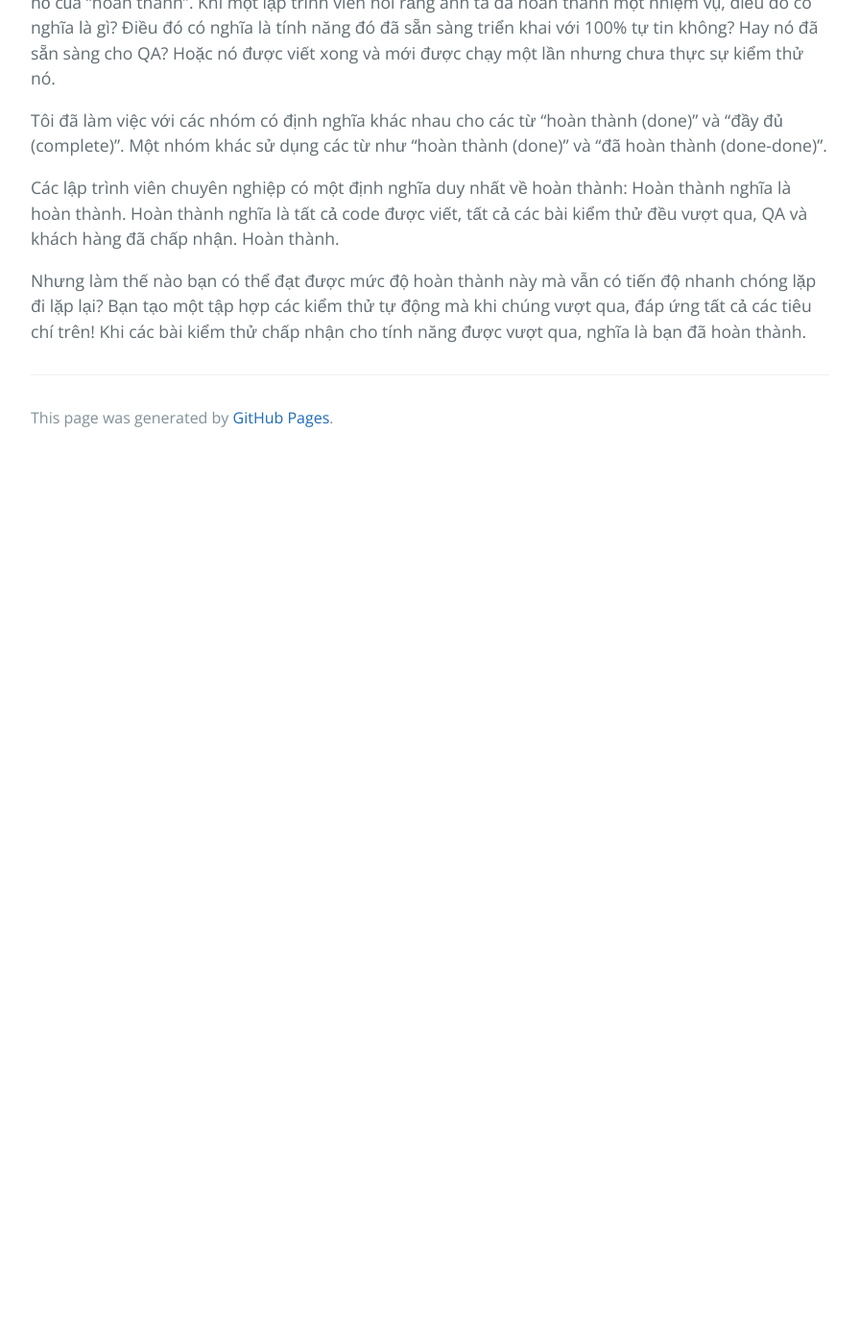
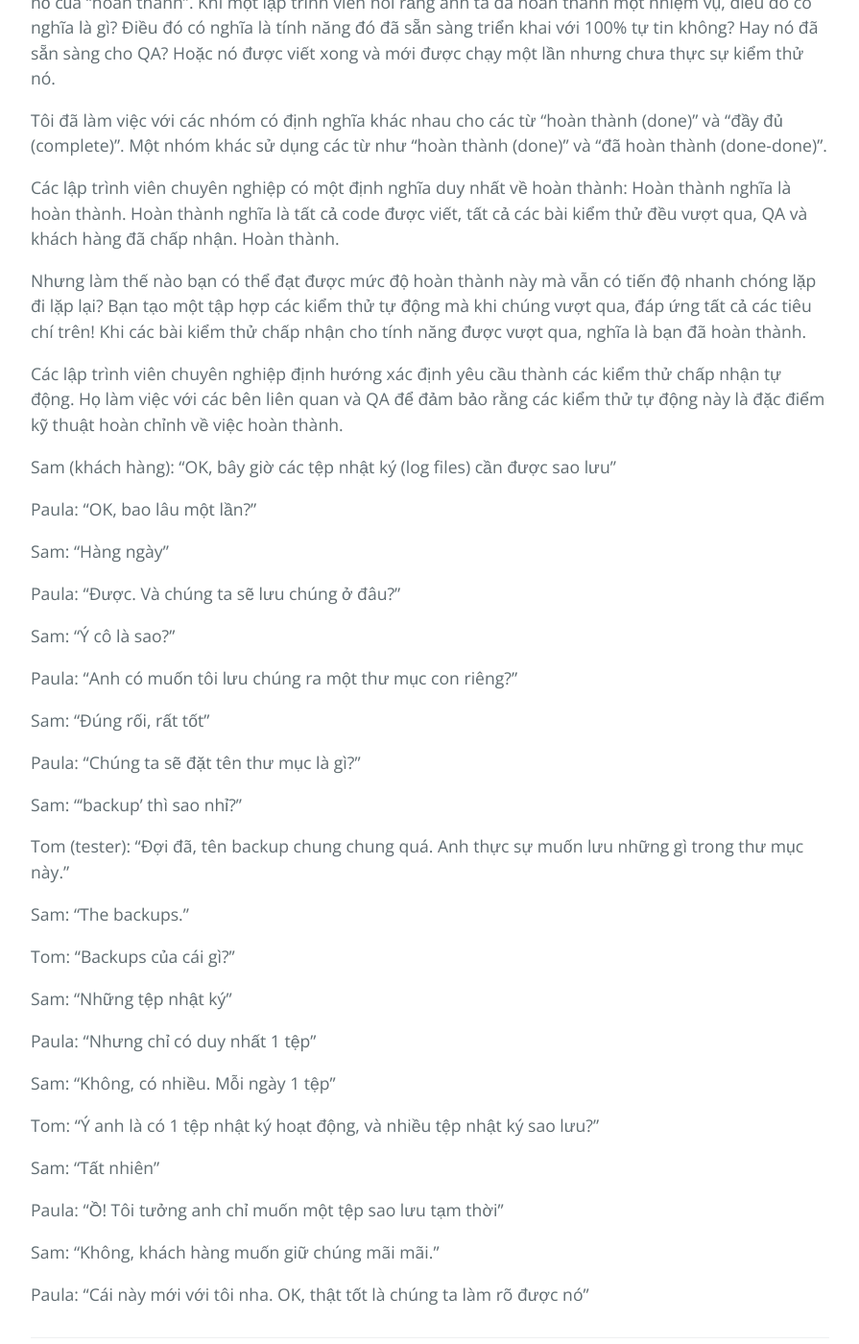
Before and after one commit to HaiBV/haibv.github.io, a Jekyll site: the page built from clean-coder/chapter-7-acceptance-testing.md, in a window 1280 px wide and 1400 px high, scrolled down 5386 px. Shown: the whole window at 96% size, without its empty margins (192-1087 px from the left). Built offline with Jekyll 4.4.1, drawn with Linux system fonts in a browser that asks for light colours; our own code applies the rules of GitHub Pages for plain Markdown files; before the commit the page ends 5865 px from its top, so only the background shows below that.

Commit message:
Book - The Clean Coder - Chapter 7 - Acceptance Testing

```diff
--- a/clean-coder/chapter-7-acceptance-testing.md
+++ b/clean-coder/chapter-7-acceptance-testing.md
@@ -28,7 +28,7 @@ Chúng tôi mất nguyên 1 ngày. Anh ấy mô tả một tính năng và tôi
 
 Thường thì anh ấy vẽ những gì mình muốn trên một tờ giấy nháp. Một số điều anh ấy muốn khó thực hiện được trong ED-402, vì vậy tôi đề xuất một cách khác. Cuối cùng chúng tôi đưa ra thống nhất và tôi thực hiện chức năng đó.
 
-Nhưng khi chúng tôi chạy thử, có thể anh ấy sẽ thay đổi quyết định. Anh ấy nói đại loại như: “Vâng, điều đó có vẻ không giống với chu trình mà tôi nghĩ tới. Hãy thử một cách khác."
+Nhưng khi chúng tôi chạy thử, có thể anh ấy sẽ thay đổi quyết định. Anh ấy nói đại loại như: "Vâng, điều đó có vẻ không giống với chu trình mà tôi nghĩ tới. Hãy thử một cách khác."
 
 Thời gian trôi qua, chúng tôi mày mò, chọc ngoáy và thúc đẩy ứng dụng đó thành hình. Chúng tôi đã thử cái này, rồi cái khác, rồi lại cái khác. Tôi thấy rất rõ ràng rằng _anh ấy_ là nhà điêu khắc, còn tôi là công cụ đang được sử dụng.
 
@@ -52,7 +52,7 @@ Các lập trình viên cũng có thể mắc vào cái bẫy chính xác. Họ
 
 Thứ nhất, ngay cả khi có được thông tin hoàn hảo, ước lượng của bạn vẫn sẽ có một phương sai lớn. Thứ hai, nguyên tắc bất định gây khó khăn cho tính chính xác. Các yêu cầu sẽ thay đổi và làm mâu thuẫn tính chính xác đó.
 
-Các lập trình viên chuyên nghiệp hiểu rằng các ước lượng có thể và nên được thực hiện dựa trên các yêu cầu có độ chính xác thấp và phải xác định rằng ước lượng là ước lượng. Để củng cố điều này, các lập trình viên chuyên nghiệp luôn đưa sai số vào ước lượng của mình để khách hàng hiểu được sự không chắc chắn. (Xem Chương 10, “Ước lượng.”)
+Các lập trình viên chuyên nghiệp hiểu rằng các ước lượng có thể và nên được thực hiện dựa trên các yêu cầu có độ chính xác thấp và phải xác định rằng ước lượng là ước lượng. Để củng cố điều này, các lập trình viên chuyên nghiệp luôn đưa sai số vào ước lượng của mình để khách hàng hiểu được sự không chắc chắn. (Xem Chương 10, "Ước lượng.")
 
 #### Sự mơ hồ muộn màng
 
@@ -139,3 +139,45 @@ Tôi đã làm việc với các nhóm có định nghĩa khác nhau cho các t
 Các lập trình viên chuyên nghiệp có một định nghĩa duy nhất về hoàn thành: Hoàn thành nghĩa là hoàn thành. Hoàn thành nghĩa là tất cả code được viết, tất cả các bài kiểm thử đều vượt qua, QA và khách hàng đã chấp nhận. Hoàn thành.
 
 Nhưng làm thế nào bạn có thể đạt được mức độ hoàn thành này mà vẫn có tiến độ nhanh chóng lặp đi lặp lại? Bạn tạo một tập hợp các kiểm thử tự động mà khi chúng vượt qua, đáp ứng tất cả các tiêu chí trên! Khi các bài kiểm thử chấp nhận cho tính năng được vượt qua, nghĩa là bạn đã hoàn thành.
+
+Các lập trình viên chuyên nghiệp định hướng xác định yêu cầu thành các kiểm thử chấp nhận tự động. Họ làm việc với các bên liên quan và QA để đảm bảo rằng các kiểm thử tự động này là đặc điểm kỹ thuật hoàn chỉnh về việc hoàn thành.
+
+Sam (khách hàng): "OK, bây giờ các tệp nhật ký (log files) cần được sao lưu"
+
+Paula: "OK, bao lâu một lần?"
+
+Sam: "Hàng ngày"
+
+Paula: "Được. Và chúng ta sẽ lưu chúng ở đâu?"
+
+Sam: "Ý cô là sao?"
+
+Paula: "Anh có muốn tôi lưu chúng ra một thư mục con riêng?"
+
+Sam: "Đúng rối, rất tốt"
+
+Paula: "Chúng ta sẽ đặt tên thư mục là gì?"
+
+Sam: "'backup' thì sao nhỉ?"
+
+Tom (tester): "Đợi đã, tên backup chung chung quá. Anh thực sự muốn lưu những gì trong thư mục này."
+
+Sam: "The backups."
+
+Tom: "Backups của cái gì?"
+
+Sam: "Những tệp nhật ký"
+
+Paula: "Nhưng chỉ có duy nhất 1 tệp"
+
+Sam: "Không, có nhiều. Mỗi ngày 1 tệp"
+
+Tom: "Ý anh là có 1 tệp nhật ký hoạt động, và nhiều tệp nhật ký sao lưu?"
+
+Sam: "Tất nhiên"
+
+Paula: "Ồ! Tôi tưởng anh chỉ muốn một tệp sao lưu tạm thời"
+
+Sam: "Không, khách hàng muốn giữ chúng mãi mãi."
+
+Paula: "Cái này mới với tôi nha. OK, thật tốt là chúng ta làm rõ được nó"
```
